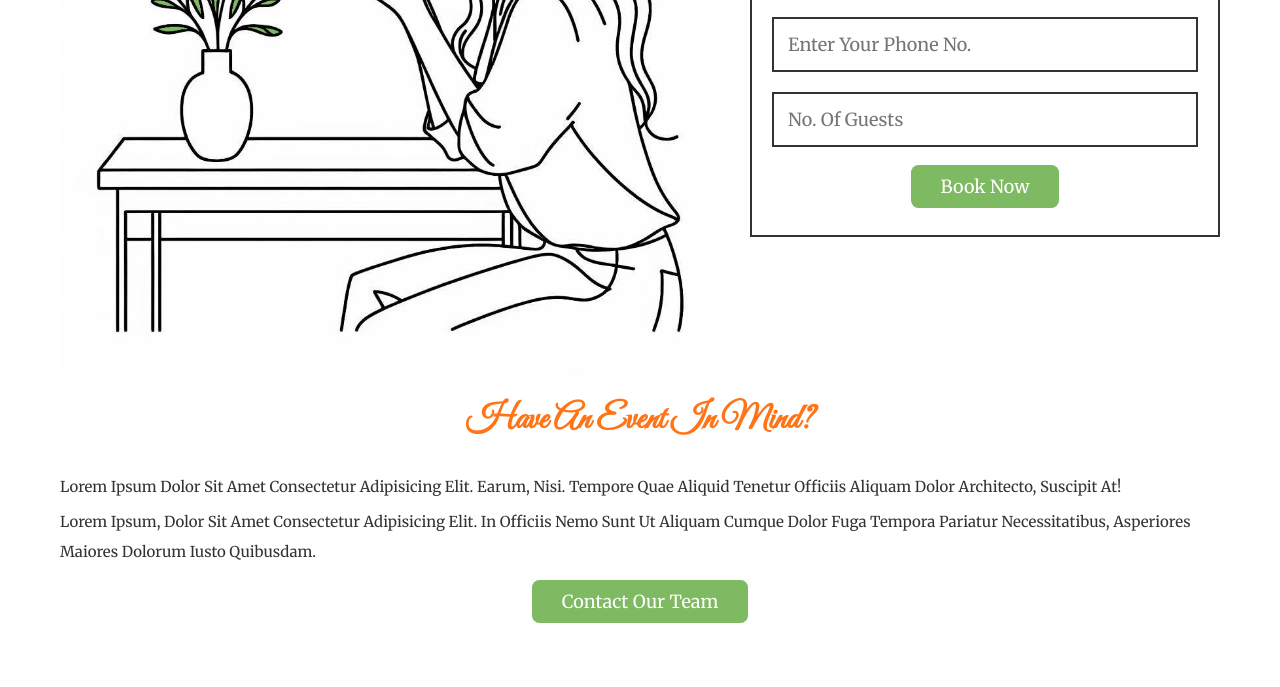
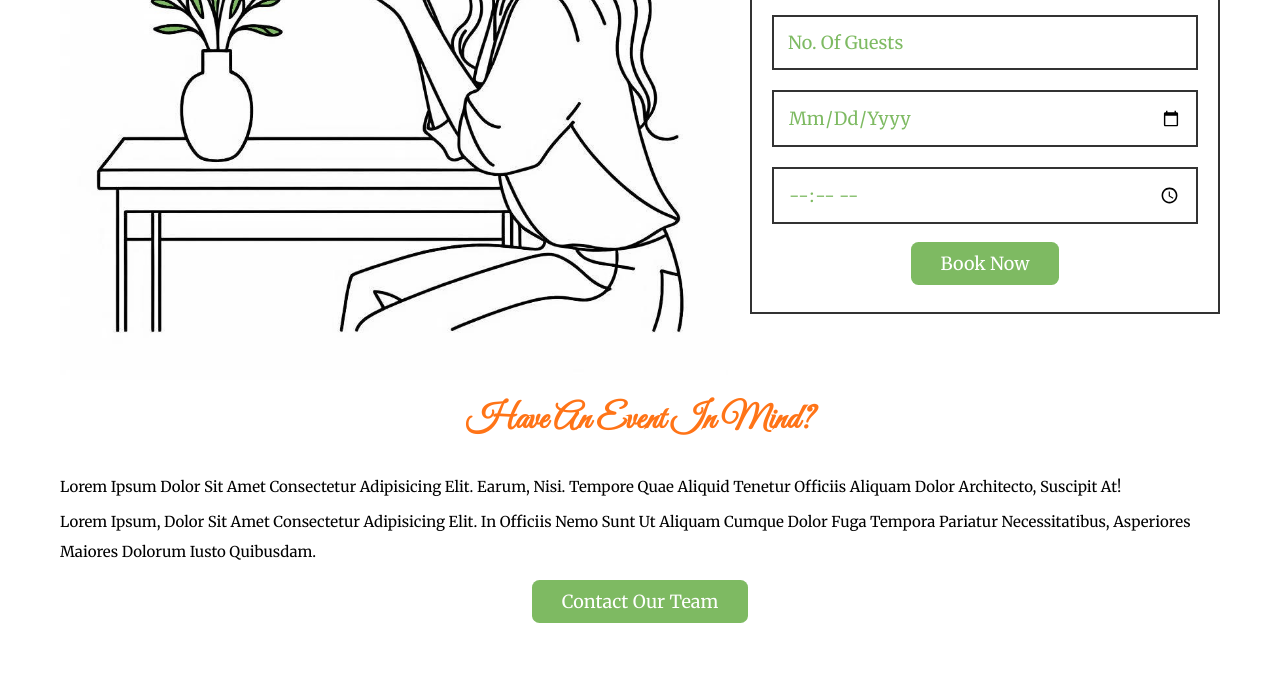
Before and after one commit to AndrewKenJones/bmc-website, a plain HTML site: page pages/book.html in a window 1280 px wide. Shown: the part 400-1087 px from the top of the page. Drawn offline with Linux system fonts and the light colour scheme.

Commit message:
booking + css update

```diff
--- a/assets/style.css
+++ b/assets/style.css
@@ -421,11 +421,14 @@ section {
     border: var(--border);
     margin: 1rem 0;
 }
+.book .row form ::placeholder {
+    color: var(--light-color);
+}
 .book .content p {
     line-height: 2;
     font-size: 1.5rem;
     margin-bottom: 0.5rem;
-    color: var(--black);
+    color: var(--black-color);
 }
 .book .content .contact-btn {
     text-align: center;
--- a/pages/book.html
+++ b/pages/book.html
@@ -40,10 +40,12 @@
             </div>
             <form action="" method="post">
                 <h3>Book A Table</h3>
-                <input type="text" name="name" required class="box" maxlength="30" placeholder="Enter Your Name">
-                <input type="number" name="number" required class="box" maxlength="12" placeholder="Enter Your Phone No." min="0" max="999999999999" onkeypress="if(this.value.length == 12) return false">
-                <input type="number" name="guests" required class="box" maxlength="20" placeholder="No. Of Guests" min="0" max="99" onkeypress="if(this.value.length == 2) return false">
-                <input type="submit" name="send" value="Book Now" class="btn">
+                <input type="text" name="name" id="name" required class="box" maxlength="30" placeholder="Enter Your Name">
+                <input type="number" name="phone" id="phone" required class="box" min="0" maxlength="12" placeholder="Enter Your Phone No." onkeypress="if(this.value.length == 12) return false">
+                <input type="number" name="guests" id="guests" required class="box" min="1" maxlength="2" placeholder="No. Of Guests" onkeypress="if(this.value.length == 2) return false">
+                <input type="date" name="date" id="date" required class="box">
+                <input type="time" name="time" id="time" required class="box">
+                <input type="submit" name="send" id="send" value="Book Now" class="btn">
             </form>
         </div>
 <!-- Event / Contact Us section -->
```
